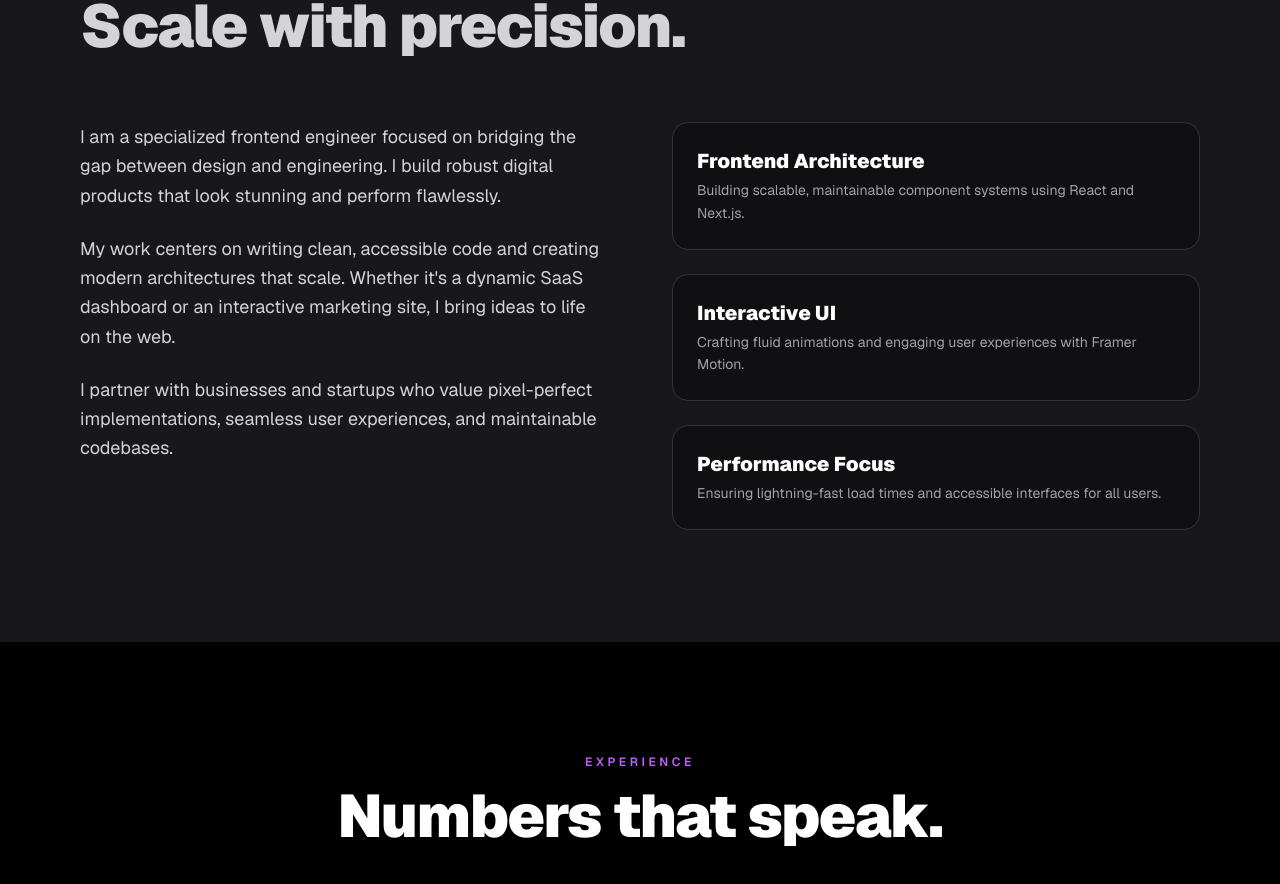
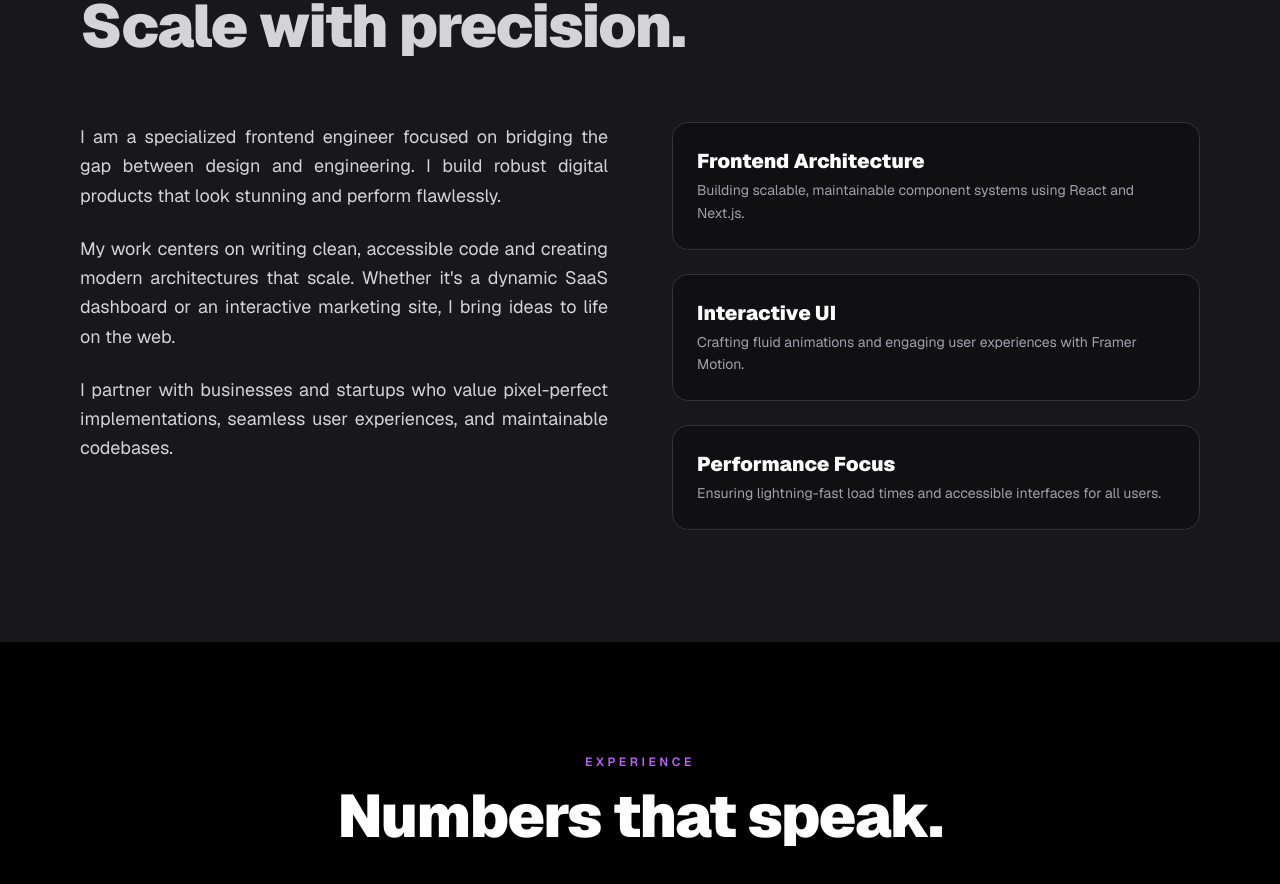
Before and after one commit to Temiawaye/Portfolio, a Next.js app: page / in a window 1280 px wide. Shown: the part 980-1864 px from the top of the page. Built offline with nearby package versions, Linux system fonts and the light colour scheme.

Commit message:
style(about): align body copy

```diff
--- a/components/about.tsx
+++ b/components/about.tsx
@@ -42,7 +42,7 @@ export default function About() {
                 {/* Content grid */}
                 <div className="grid lg:grid-cols-2 gap-16 items-start">
                     {/* Left: main copy */}
-                    <motion.div variants={item} className="space-y-6 text-text-secondary text-lg leading-relaxed">
+                    <motion.div variants={item} className="space-y-6 text-justify text-text-secondary text-lg leading-relaxed">
                         <p>
                             I am a specialized frontend engineer focused on bridging the gap between design and engineering. I build robust digital products that look stunning and perform flawlessly.
                         </p>
```
